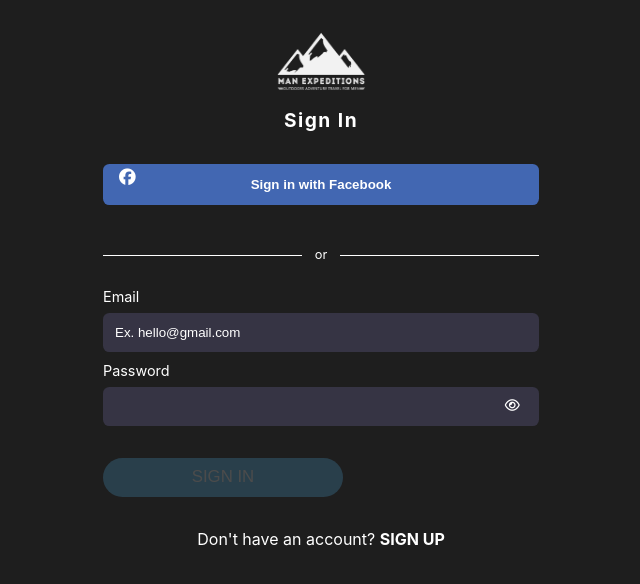
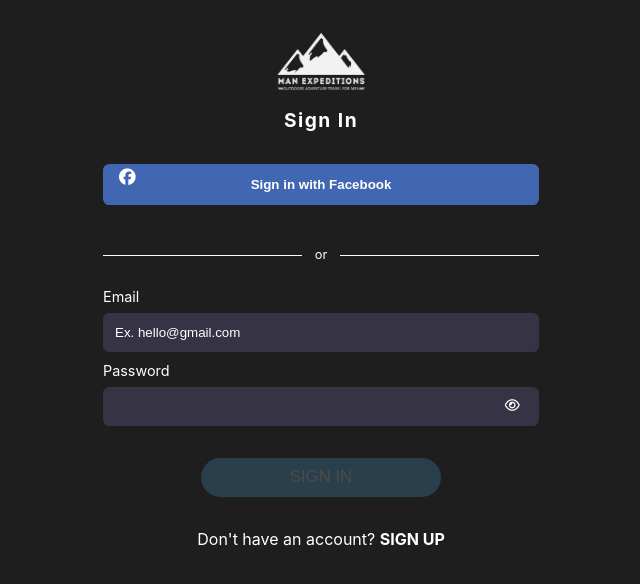
Before and after one commit to ManExpeditions/man-ex-app, a React (Create React App) app in the folder user-client/: page /signin in a window 1280 px wide. Shown: the top 584 px of the page, without its empty margins (319-959 px from the left). Built offline with nearby package versions, Linux system fonts and the light colour scheme.

Commit message:
:bug: fix: remove margin on signin button

```diff
--- a/user-client/src/pages/SigninPage/SigninPage.module.css
+++ b/user-client/src/pages/SigninPage/SigninPage.module.css
@@ -54,7 +54,6 @@
 .action_button {
   font-size: 1.05rem;
   width: 100%;
-  margin: 0.5rem 0;
 }
 
 .existing_account {
```
